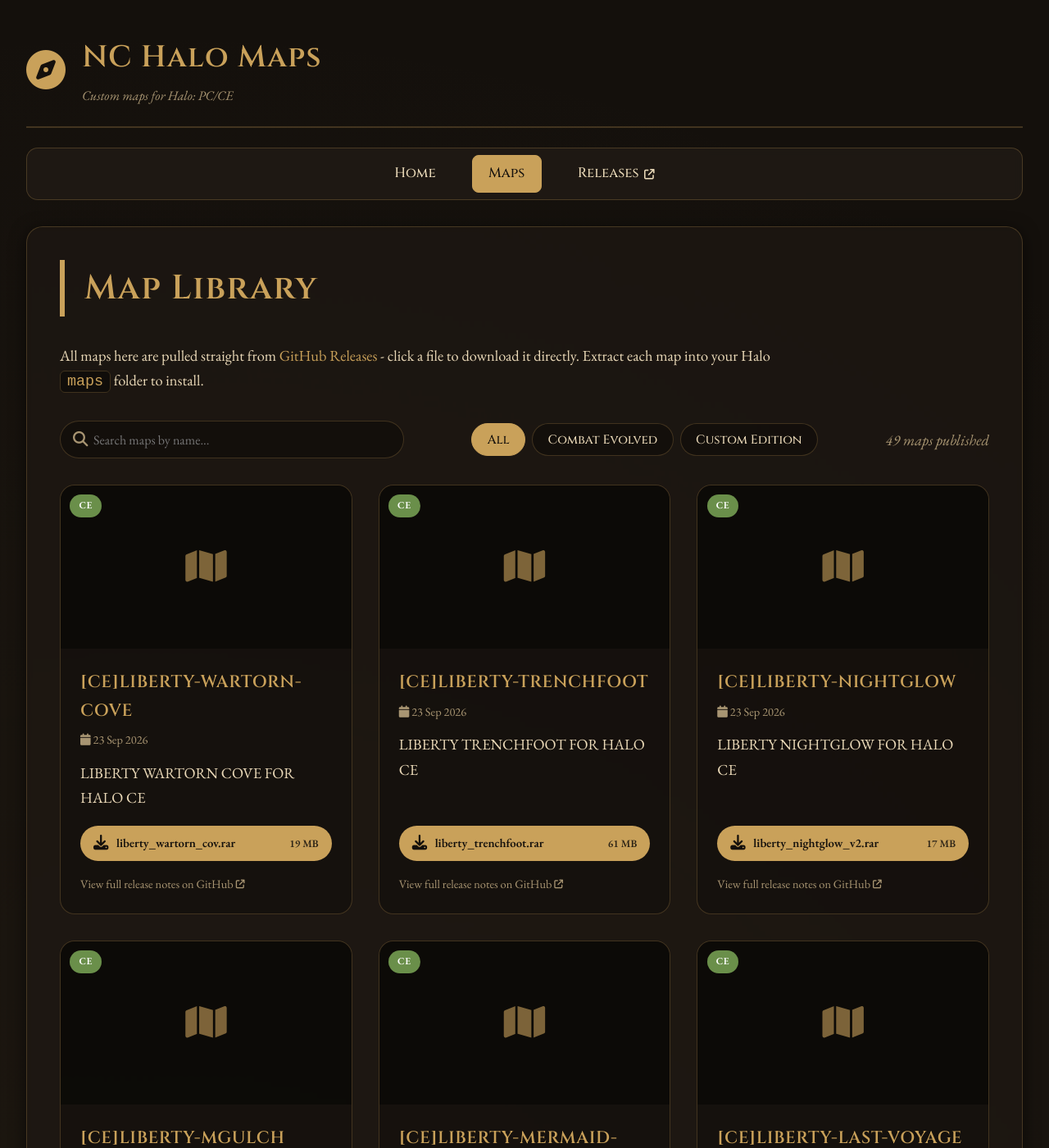
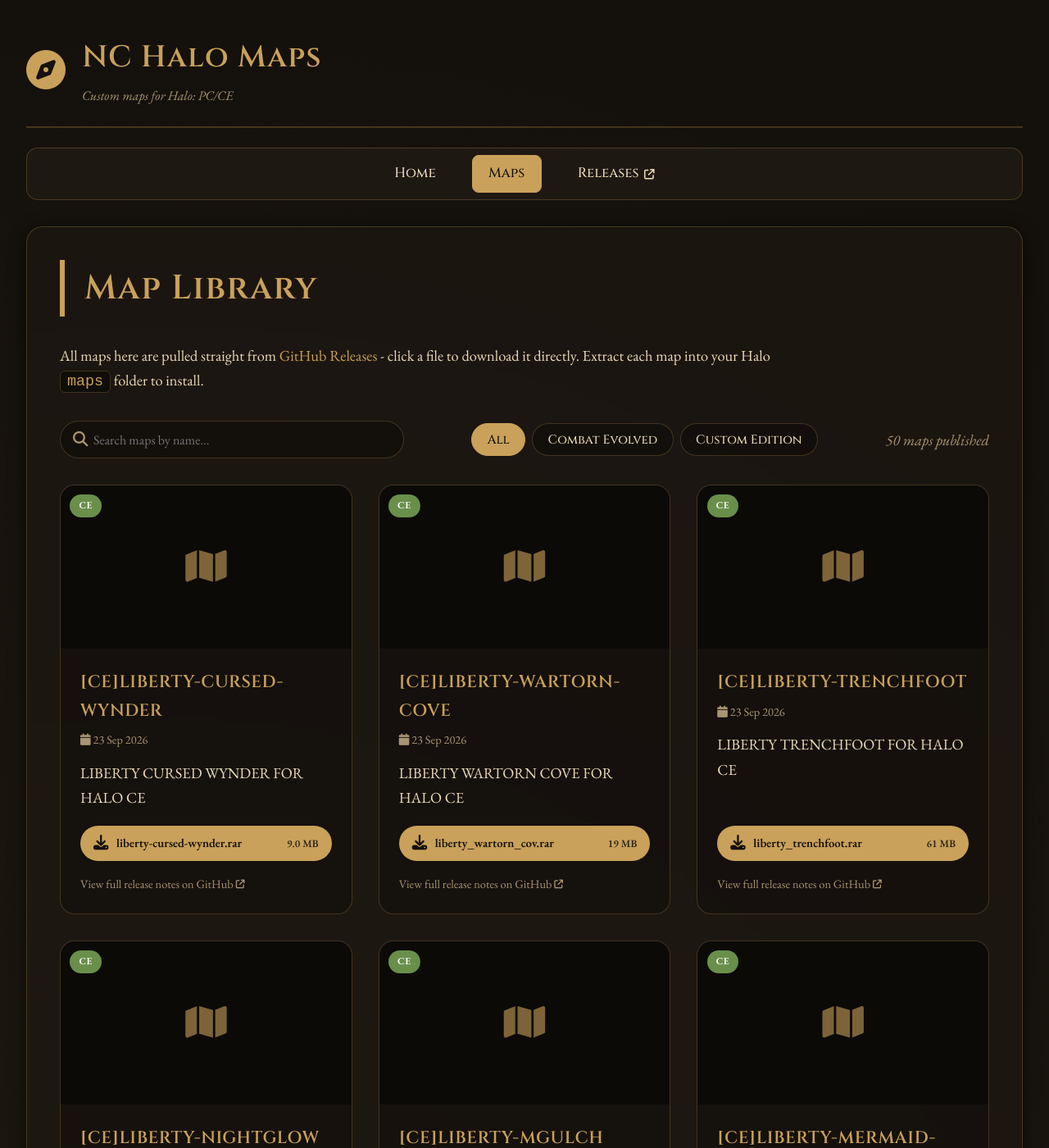
Before and after one commit to Chalwk/NC-Halo-Maps, a Jekyll site: the page built from maps.html, in a window 1280 px wide and 1400 px high. Shown: the whole window at 82% size. Built offline with Jekyll 4.4.1, drawn with Linux system fonts in a browser that asks for light colours.

Commit message:
chore: update releases data

```diff
--- a/_data/releases.json
+++ b/_data/releases.json
@@ -1,4 +1,27 @@
 [
+  {
+    "id": 394833917,
+    "tag": "CE-LIBERTY-CURSED-WYNDER",
+    "name": "[CE]LIBERTY-CURSED-WYNDER",
+    "body": "LIBERTY CURSED WYNDER FOR HALO CE",
+    "prerelease": false,
+    "published_at": "2026-09-23T16:07:25Z",
+    "html_url": "https://github.com/nakedchick-code/NC-Halo-Maps/releases/tag/CE-LIBERTY-CURSED-WYNDER",
+    "games": [
+      "CE"
+    ],
+    "thumbnail": null,
+    "assets": [
+      {
+        "name": "liberty-cursed-wynder.rar",
+        "size": 9423109,
+        "size_human": "9.0 MB",
+        "download_count": 0,
+        "browser_download_url": "https://github.com/nakedchick-code/NC-Halo-Maps/releases/download/CE-LIBERTY-CURSED-WYNDER/liberty-cursed-wynder.rar",
+        "content_type": "application/x-compressed"
+      }
+    ]
+  },
   {
     "id": 394832461,
     "tag": "CE-LIBERTY-WARTORN-COVE",
```
